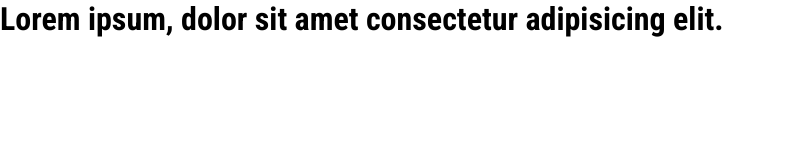
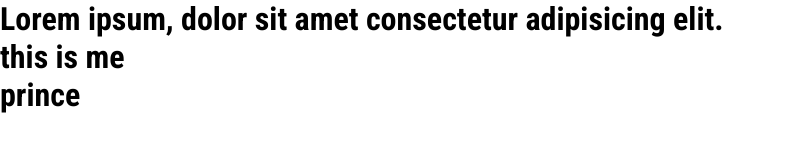
Before and after one commit to Princechidi123/Youtube-2024-cohort, a plain HTML site: page index.html in a window 1280 px wide. Shown: the whole page, without its empty margins (0-785 px from the left). Drawn offline with Linux system fonts and the light colour scheme.

Commit message:
second commit

```diff
--- a/index.html
+++ b/index.html
@@ -8,6 +8,10 @@
 </head>
 <body>
     <h1>Lorem ipsum, dolor sit amet consectetur adipisicing elit.</h1>
+    <h1>this is me</h1>
+    <h1>prince</h1>
+
+
 
 </body>
 </html>
```
